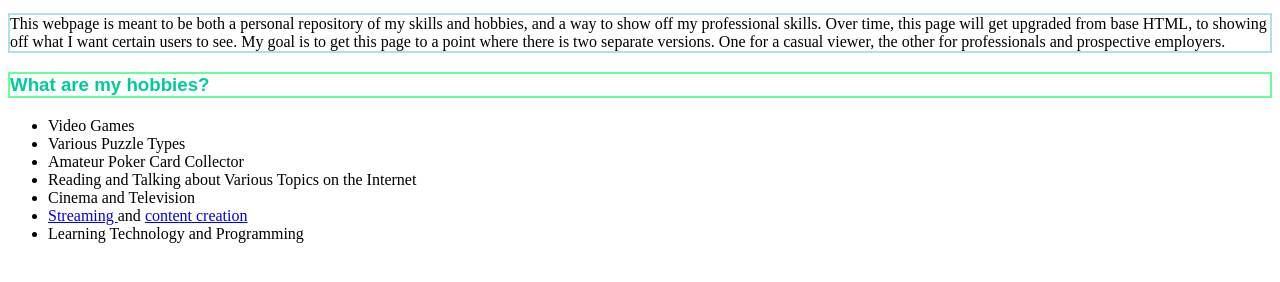
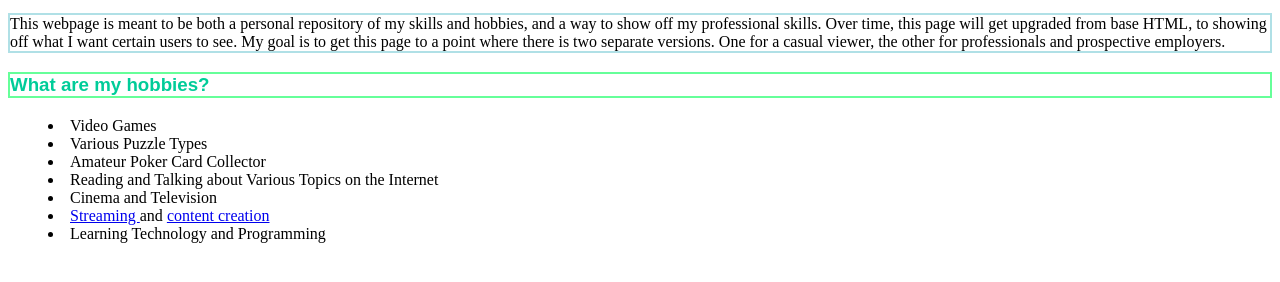
Before and after one commit to DontBotherYT/JonBluhm.me, a plain HTML site: page index.html in a window 1280 px wide. Shown: the part 128-410 px from the top of the page. Drawn offline with Linux system fonts and the light colour scheme.

Commit message:
Changed Unordered List to Menu

```diff
--- a/index.html
+++ b/index.html
@@ -51,7 +51,7 @@ h6 {
 
 
          <h3> What are my hobbies? </h3>
-<ul>
+<menu>
 
 <li>Video Games </li>
 <li>Various Puzzle Types </li>
@@ -60,7 +60,7 @@ h6 {
 <li>Cinema and Television </li>
 <li> <a href="https://www.twitch.tv/chinome" target="_blank"> Streaming </a> and <a href="https://www.youtube.com/channel/UCtQcCYok0gACb71xOQsvyaA" target="_blank"> content creation </a> </li>
 <li>Learning Technology and Programming </li>
-</ul>
+</menu>
 
 
 </body>
```
